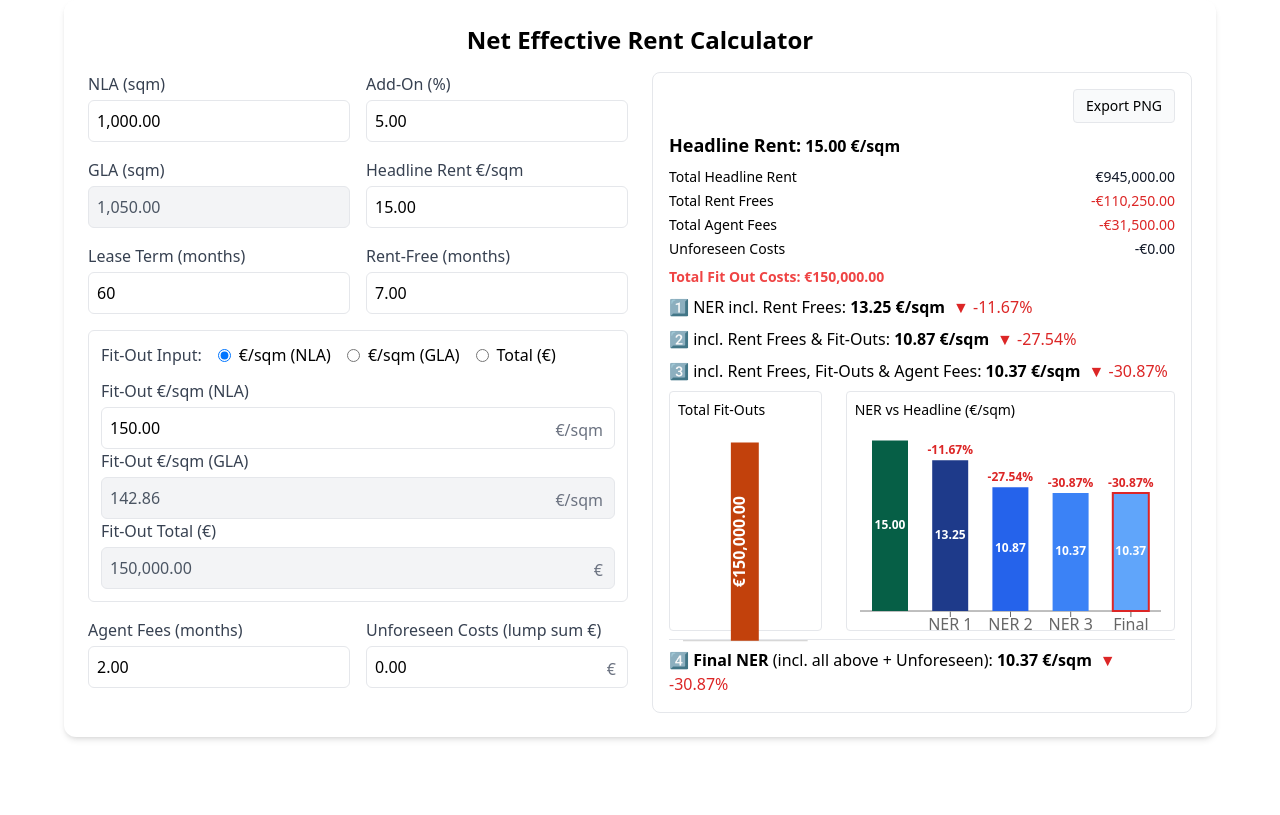
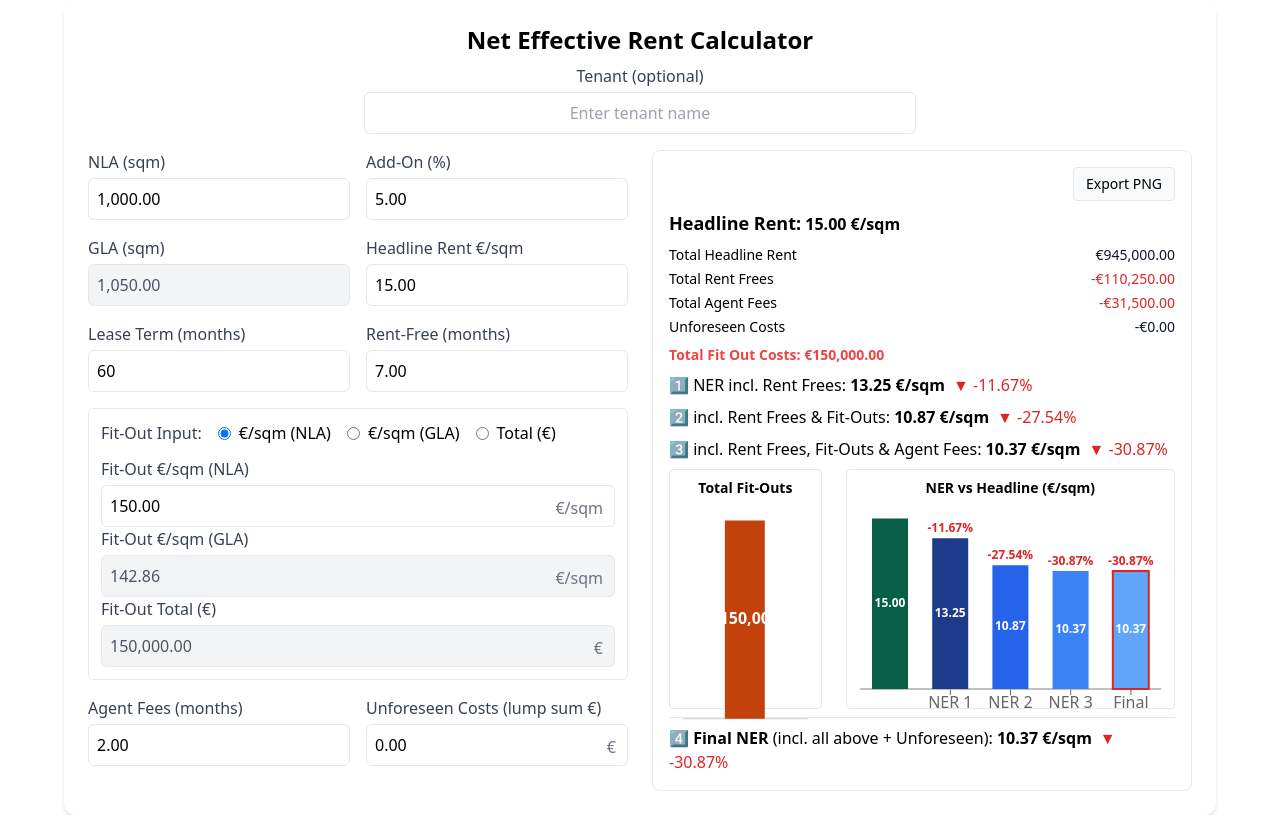
Before and after one commit to Musicandy13/Net-Effective-Rent-Calculator, a React (Vite) app: page / in a window 1280 px wide. Built offline with nearby package versions, Linux system fonts and the light colour scheme.

Commit message:
Update App.jsx

```diff
--- a/src/App.jsx
+++ b/src/App.jsx
@@ -30,6 +30,13 @@ const FCUR = (n) =>
   (Number.isFinite(n) ? n : 0).toLocaleString("en-US", {
     style: "currency",
     currency: "EUR",
+  });
+const FCUR0 = (n) =>
+  (Number.isFinite(n) ? n : 0).toLocaleString("en-US", {
+    style: "currency",
+    currency: "EUR",
+    minimumFractionDigits: 0,
+    maximumFractionDigits: 0,
   });
 
 /* Geldwert mit Farbe je nach Vorzeichen */
@@ -129,8 +136,8 @@ const BarNumberLabel = ({ x, y, width, height, value }) => {
     </text>
   );
 };
-// Vertikales, größeres Währungslabel im Fit-Outs-Balken
-const VerticalMoneyLabel = ({ x, y, width, height, value }) => {
+// Zentriertes, größeres Währungslabel im Fit-Outs-Balken – OHNE Nachkommastellen
+const CenterMoneyLabel = ({ x, y, width, height, value }) => {
   if (value == null) return null;
   const cx = x + width / 2;
   const cy = y + height / 2;
@@ -138,13 +145,13 @@ const VerticalMoneyLabel = ({ x, y, width, height, value }) => {
     <text
       x={cx}
       y={cy}
-      transform={`rotate(-90, ${cx}, ${cy})`}
       textAnchor="middle"
+      dominantBaseline="middle"
       fill="#ffffff"
       fontSize={16}
       fontWeight="800"
     >
-      {FCUR(value)}
+      {FCUR0(value)}
     </text>
   );
 };
@@ -152,6 +159,7 @@ const VerticalMoneyLabel = ({ x, y, width, height, value }) => {
 /* ---------- App ---------- */
 export default function App() {
   const [f, setF] = useState({
+    tenant: "",
     nla: "1000",
     addon: "5.00",
     rent: "15.00",
@@ -232,8 +240,6 @@ export default function App() {
 
   // Chart-Daten
   const chartFitOutData = [{ name: "Fit-Outs", eur: totalFit }];
-
-  // NER-Chart jetzt MIT Headline-Balken links
   const nerBars = [
     { label: "Headline", val: rent, pct: null, color: HEADLINE_COLOR },
     { label: "NER 1", val: ner1, pct: rent > 0 ? ((ner1 - rent) / rent) * 100 : null, color: NER_COLORS[0] },
@@ -242,14 +248,14 @@ export default function App() {
     { label: "Final",   val: ner4, pct: rent > 0 ? ((ner4 - rent) / rent) * 100 : null, color: NER_COLORS[3] },
   ].map(d => ({ name: d.label, sqm: d.val, pct: d.pct, color: d.color }));
 
-  // PNG export (nur noch GANZE Karte, höhere Qualität)
+  // PNG export (ganze Karte)
   const resultsRef = useRef(null);
   const downloadPNG = async () => {
     if (!resultsRef.current) return;
     try {
       const dataUrl = await toPng(resultsRef.current, {
         cacheBust: true,
-        pixelRatio: 3,              // schärferes PNG
+        pixelRatio: 3,
         backgroundColor: "#ffffff",
       });
       const a = document.createElement("a");
@@ -264,7 +270,23 @@ export default function App() {
   return (
     <div className="p-6 max-w-6xl mx-auto bg-white rounded-xl shadow-md">
       {/* Titel zentriert */}
-      <h2 className="text-2xl font-bold mb-4 text-center">Net Effective Rent Calculator</h2>
+      <h2 className="text-2xl font-bold mb-2 text-center">Net Effective Rent Calculator</h2>
+
+      {/* Tenant field (unter dem Titel, zentriert, volle Breite) */}
+      <div className="mb-4 flex justify-center">
+        <div className="w-full md:w-1/2">
+          <label className="block text-center">
+            <span className="text-gray-700">Tenant (optional)</span>
+            <input
+              type="text"
+              value={f.tenant}
+              onChange={(e) => S("tenant")(e.target.value)}
+              placeholder="Enter tenant name"
+              className="mt-1 block w-full border rounded-md p-2 text-center"
+            />
+          </label>
+        </div>
+      </div>
 
       <div className="grid grid-cols-1 md:grid-cols-2 gap-6">
         {/* LEFT: Inputs */}
@@ -327,6 +349,11 @@ export default function App() {
               </button>
             </div>
 
+            {/* Optional Tenant in der Card zeigen */}
+            {f.tenant?.trim() && (
+              <p className="text-sm text-gray-600 -mt-2">Tenant: <b>{f.tenant.trim()}</b></p>
+            )}
+
             {/* Headline Rent-Block */}
             <p className="mb-1">
               <strong className="text-lg">Headline Rent:</strong> <strong>{F(rent, 2)} €/sqm</strong>
@@ -358,35 +385,33 @@ export default function App() {
 
             {/* Charts */}
             <div className="mt-4 grid grid-cols-3 gap-6">
-              {/* Fit-Outs schmal, mit größerem, rotiertem Label */}
+              {/* Fit-Outs – breiterer Balken, zentriertes Label ohne Nachkommastellen, Titel fett & zentriert */}
               <div className="h-60 border rounded p-2 col-span-1">
-                <div className="text-sm font-medium mb-1">Total Fit-Outs</div>
+                <div className="text-sm font-bold text-center mb-1">Total Fit-Outs</div>
                 <ResponsiveContainer width="100%" height="100%">
                   <BarChart data={chartFitOutData}>
                     <XAxis dataKey="name" hide />
                     <YAxis hide />
-                    <Tooltip formatter={(v) => FCUR(v)} />
+                    <Tooltip formatter={(v) => FCUR0(v)} />
                     <ReferenceLine y={0} />
-                    <Bar dataKey="eur" fill={FIT_OUT_COLOR} barSize={28}>
-                      <LabelList content={<VerticalMoneyLabel />} />
+                    <Bar dataKey="eur" fill={FIT_OUT_COLOR} barSize={40}>
+                      <LabelList content={<CenterMoneyLabel />} />
                     </Bar>
                   </BarChart>
                 </ResponsiveContainer>
               </div>
 
-              {/* NER + Headline breit */}
+              {/* NER + Headline – Titel fett & zentriert */}
               <div className="h-60 border rounded p-2 col-span-2">
-                <div className="text-sm font-medium mb-1">NER vs Headline (€/sqm)</div>
+                <div className="text-sm font-bold text-center mb-1">NER vs Headline (€/sqm)</div>
                 <ResponsiveContainer width="100%" height="100%">
                   <BarChart data={nerBars} barCategoryGap={18} barGap={4}>
                     <XAxis dataKey="name" />
                     <YAxis hide />
                     <Tooltip formatter={(v, n) => (n === "sqm" ? `${F(v, 2)} €/sqm` : `${F(v, 2)}%`)} />
                     <ReferenceLine y={0} />
-                    <Bar dataKey="sqm" /* breitere Balken */ barSize={36}>
-                      {/* Zahl im Balken */}
+                    <Bar dataKey="sqm" barSize={36}>
                       <LabelList dataKey="sqm" content={<BarNumberLabel />} />
-                      {/* Prozent über Balken (Headline hat pct=null → kein Label) */}
                       <LabelList dataKey="pct" content={<PercentLabel />} />
                       {nerBars.map((e, i) => (
                         <Cell
```
